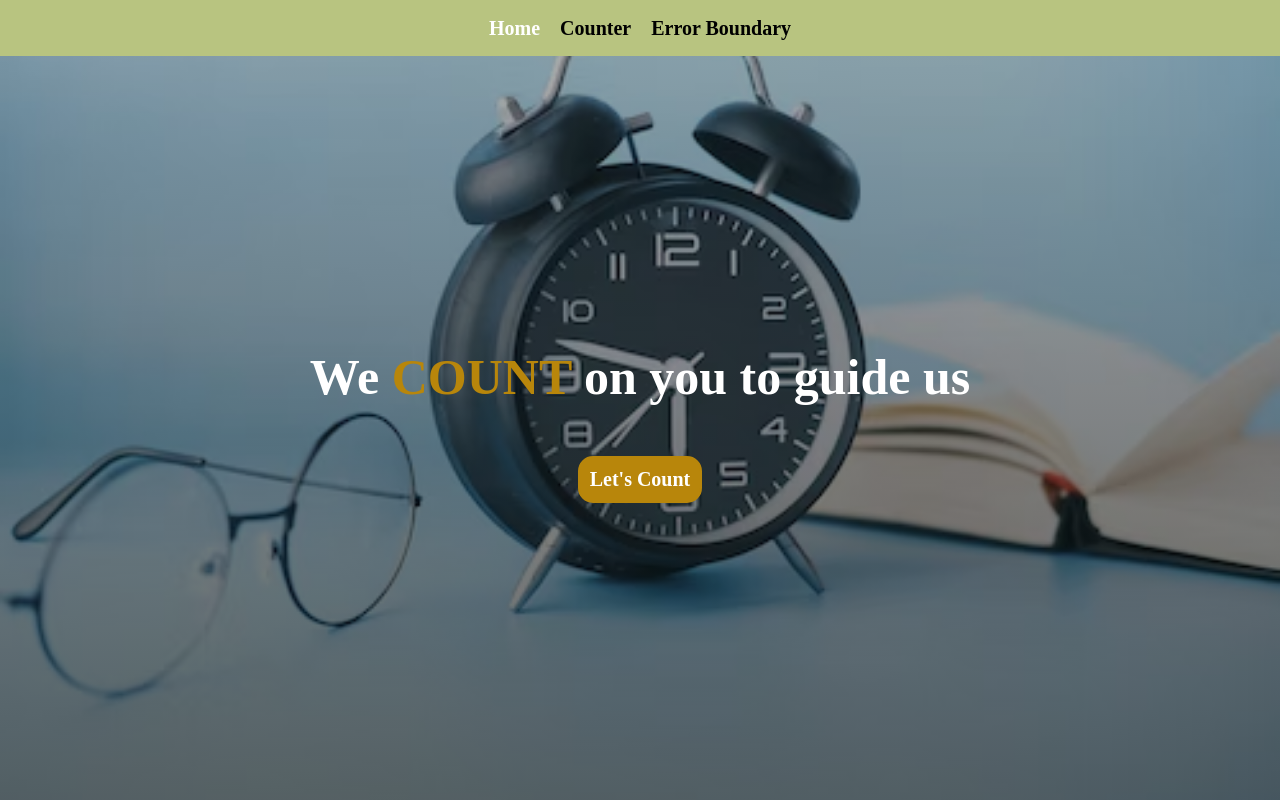
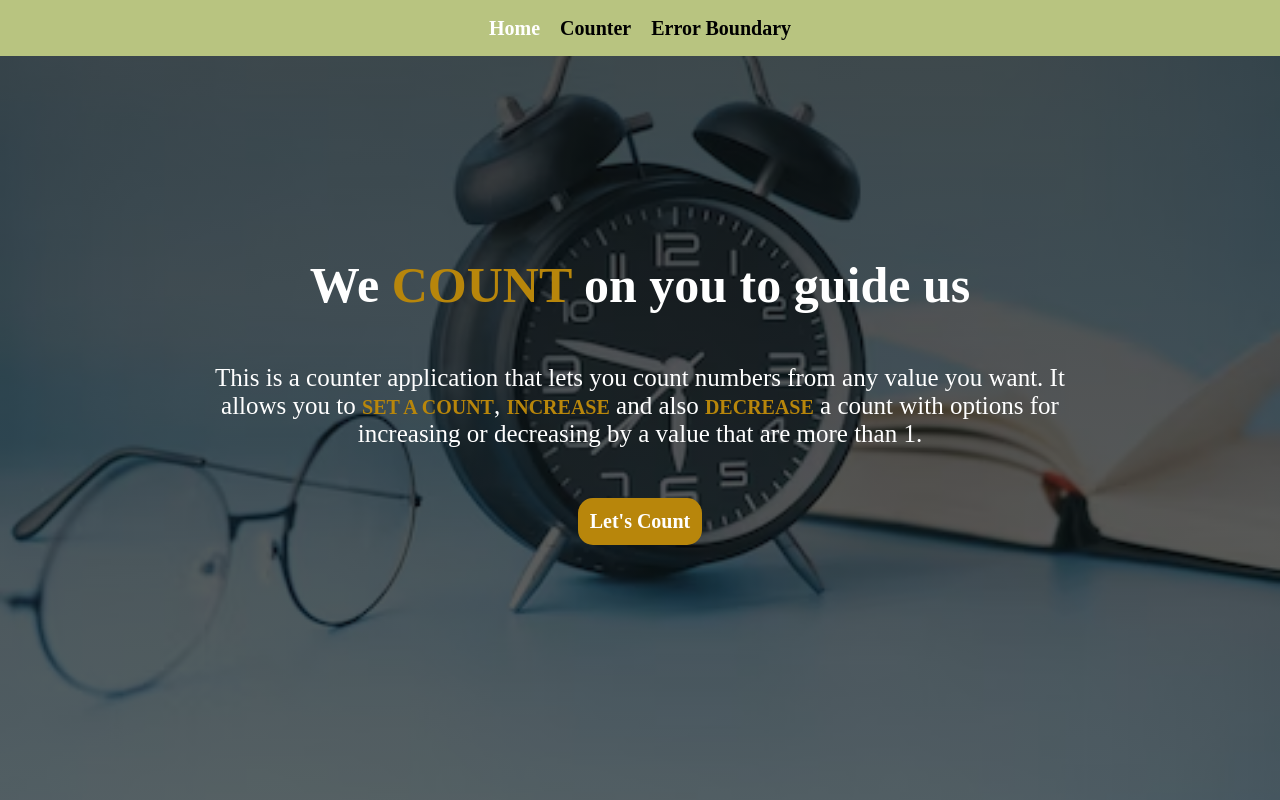
Before and after one commit to was-coder/react-counter, a React (Create React App) app: page / in a window 1280 px wide. Built offline with nearby package versions, Linux system fonts and the light colour scheme.

Commit message:
feat:Add a description for the application

```diff
--- a/src/components/Home.jsx
+++ b/src/components/Home.jsx
@@ -17,6 +17,14 @@ function Home() {
         <h1 className="home-h1">
           We <span>COUNT</span> on you to guide us
         </h1>
+        <p className="home-p">
+          This is a counter application that lets you count numbers from any
+          value you want. It allows you to{" "}
+          <span className="home-span">Set a count</span>,{" "}
+          <span className="home-span">Increase</span> and also{" "}
+          <span className="home-span">Decrease</span> a count with options for
+          increasing or decreasing by a value that are more than 1.
+        </p>
         <NavLink to="/counter" className="btn home-btn">
           Let's Count
         </NavLink>
--- a/src/css/home.css
+++ b/src/css/home.css
@@ -1,7 +1,19 @@
 .home-h1 {
   font-size: 30px;
+  text-align: center;
+}
+
+.home-p {
+  font-size: 20px;
   margin: 50px 0;
   text-align: center;
+  width: 90%;
+}
+
+.home-span {
+  font-weight: 600;
+  text-transform: uppercase;
+  font-size: 18px;
 }
 
 span {
@@ -16,4 +28,13 @@ span {
   .home-h1 {
     font-size: 50px;
   }
+
+  .home-p {
+    font-size: 25px;
+    width: 70%;
+  }
+
+  .home-span {
+    font-size: 20px;
+  }
 }
--- a/src/css/reset.css
+++ b/src/css/reset.css
@@ -15,7 +15,7 @@ body {
   flex-direction: column;
   justify-content: center;
   align-items: center;
-  background-image: linear-gradient(to bottom, rgba(5, 6, 5, 0.32), #070909a1),
+  background-image: linear-gradient(to bottom, rgba(5, 6, 5, 0.72), #070909a1),
     url(/public/assets/count.avif);
   background-position: center;
   background-repeat: no-repeat;
```
